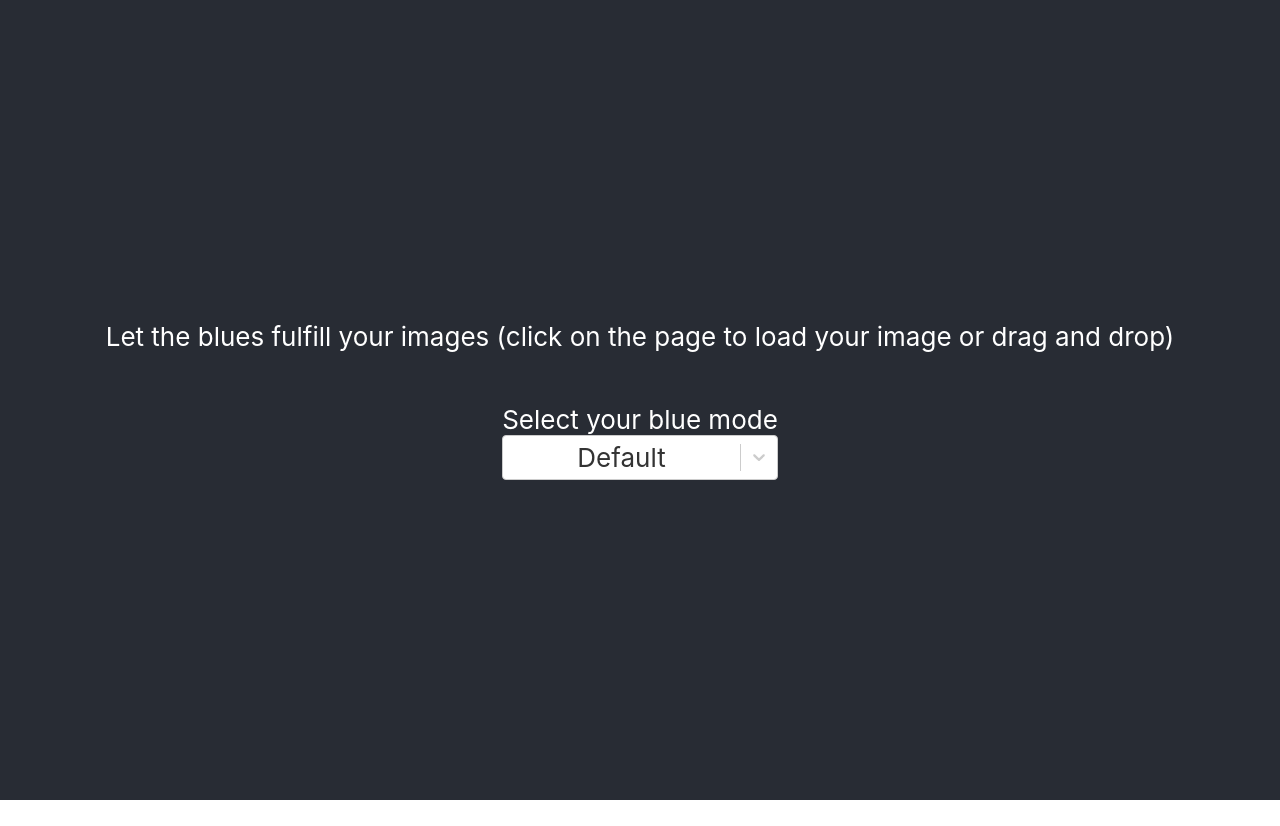
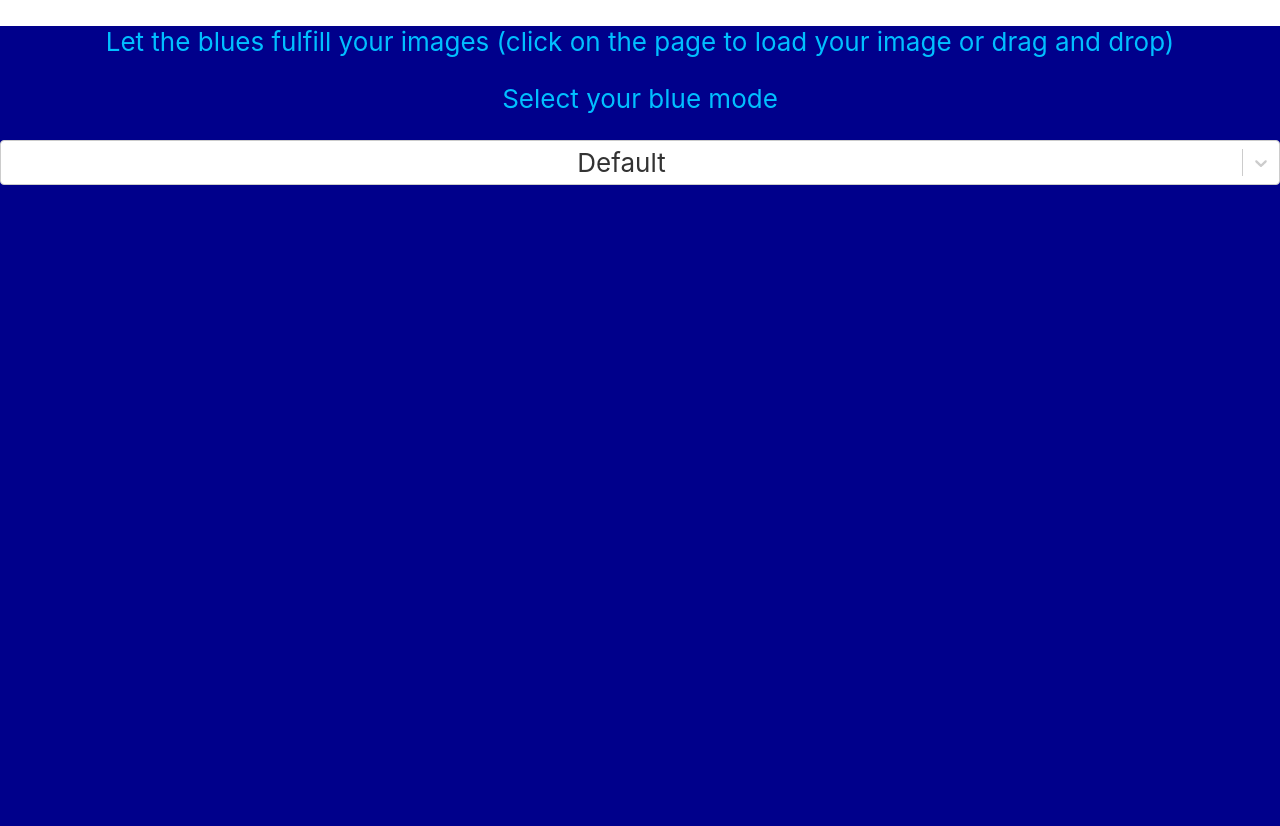
Before and after one commit to ThalusA/EPITECH-JAM-March-2022, a React (Create React App) app: page / in a window 1280 px wide. Before the commit the page ends 800 px from the top, so only its background shows below. Built offline with nearby package versions, Linux system fonts and the light colour scheme; no server answers.

Commit message:
event.stopPropagation

```diff
--- a/src/App.css
+++ b/src/App.css
@@ -1,38 +1,14 @@
 .App {
   text-align: center;
-}
-
-.App-logo {
-  height: 40vmin;
-  pointer-events: none;
-}
-
-@media (prefers-reduced-motion: no-preference) {
-  .App-logo {
-    animation: App-logo-spin infinite 20s linear;
-  }
-}
-
-.App-header {
-  background-color: #282c34;
-  min-height: 100vh;
-  display: flex;
+  background-color: darkblue;
   flex-direction: column;
   align-items: center;
   justify-content: center;
+  min-height: 100vh;
   font-size: calc(10px + 2vmin);
-  color: white;
+  color: deepskyblue;
 }
 
 .App-link {
   color: #61dafb;
 }
-
-@keyframes App-logo-spin {
-  from {
-    transform: rotate(0deg);
-  }
-  to {
-    transform: rotate(360deg);
-  }
-}
--- a/src/App.js
+++ b/src/App.js
@@ -75,16 +75,19 @@ function App() {
   };
 
   return (
-    <div className="App" onDrop={onDropFile} onClick={() => inputFile.current?.click()} style={{"z-index": 10}}>
+    <div className="App" onDrop={onDropFile} onClick={() => inputFile.current?.click()}>
       <input ref={inputFile} type="file" style={{"display": "none"}} onChange={onClickFile} />
-      <header className="App-header">
+      <header>
         <p>
           Let the blues fulfill your images (click on the page to load your image or drag and drop)
         </p>
-        <p>
+        <p >
           Select your blue mode
-          <Select ref={modeSelector} options={modes} defaultValue={modes[0]} style={{"z-index": 20}} onChange={event => setMode(event.value)}/>
         </p>
+        <div onClick={event => event.stopPropagation()}>
+          <Select  ref={modeSelector} options={modes} defaultValue={modes[0]}
+                  onChange={event => {setMode(event.value)}}/>
+        </div>
       </header>
       <main>
         {imageData !== "" ? <img src={imageData}  alt="converted"/> : null}
```
